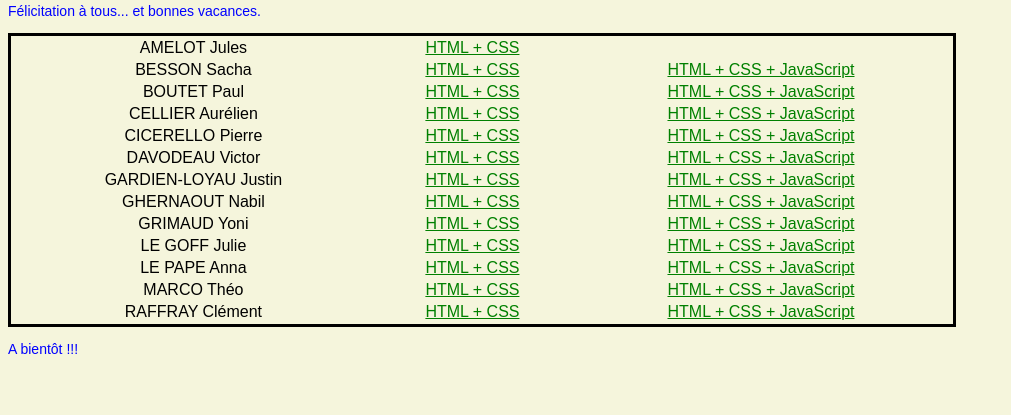
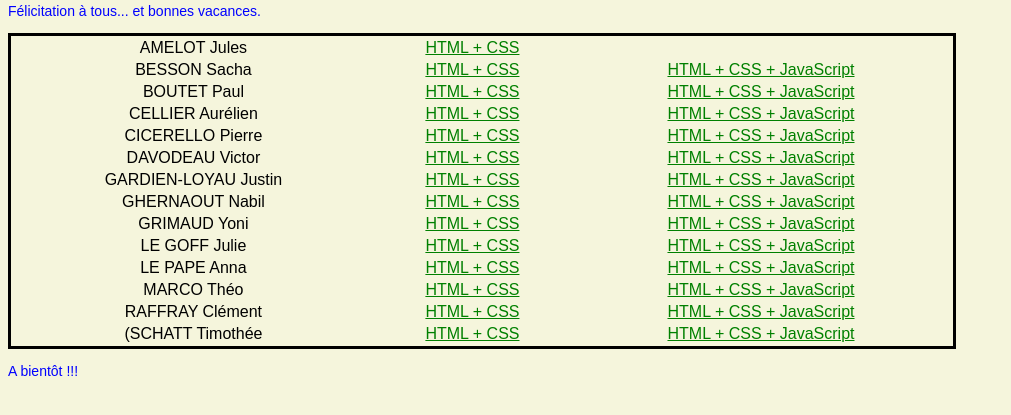
Before and after one commit to lebonprof/lebonprof.github.io, a plain HTML site: page index.html in a window 1280 px wide. Shown: the part 87-502 px from the top of the page, without its empty margins (0-1011 px from the left). Drawn offline with Linux system fonts and the light colour scheme; files that its build step writes are made by us from their sources.

Commit message:
Add files via upload

```diff
--- a/index.html
+++ b/index.html
@@ -56,6 +56,9 @@
 			<tr>
 				<td>RAFFRAY Clément</td> <td> <a href="RC/index.html"> HTML + CSS </a> </td> <td> <a href="RCS/index.html"> HTML + CSS + JavaScript </a> </td>
 			</tr>
+			<tr>
+				<td>(SCHATT Timothée</td> <td> <a href="ST/index.html"> HTML + CSS </a> </td> <td> <a href="STS/index.html"> HTML + CSS + JavaScript </a> </td>
+			</tr>
 		</tbody>
 		</table>
 
```
